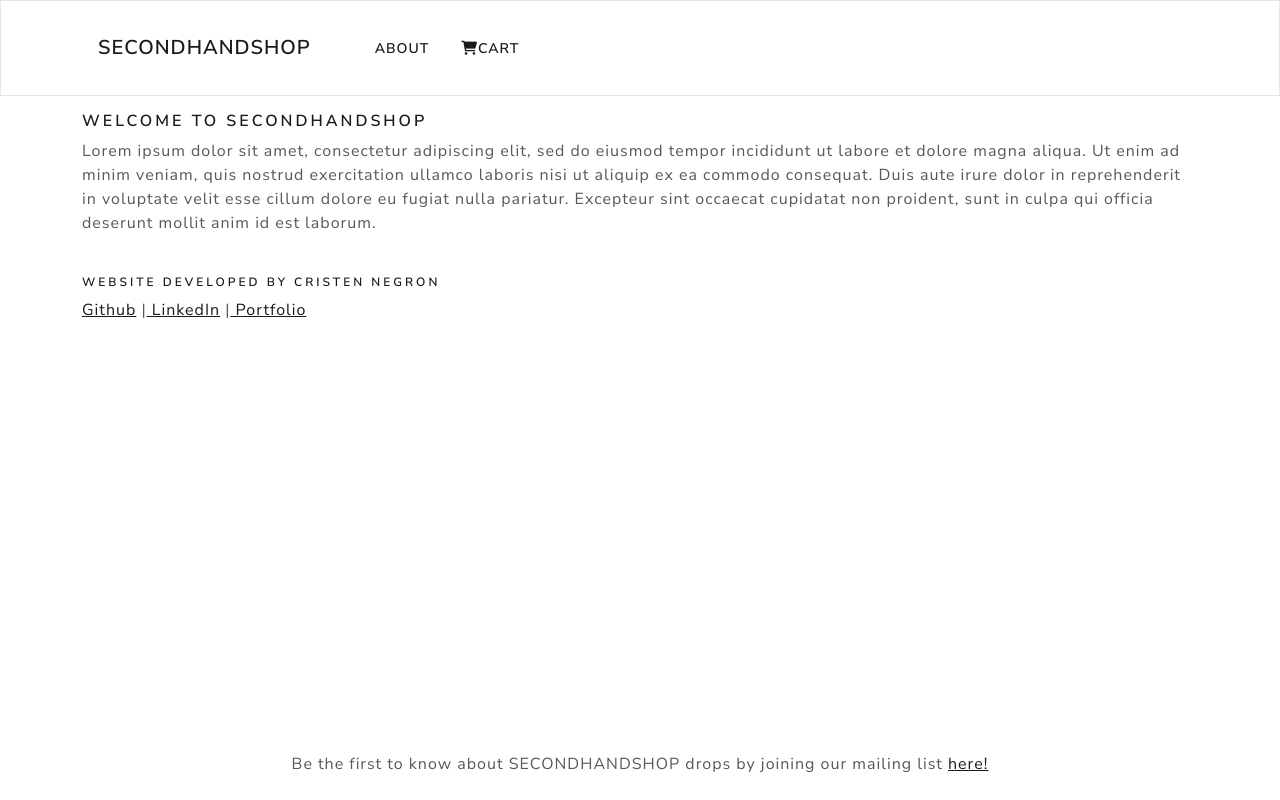
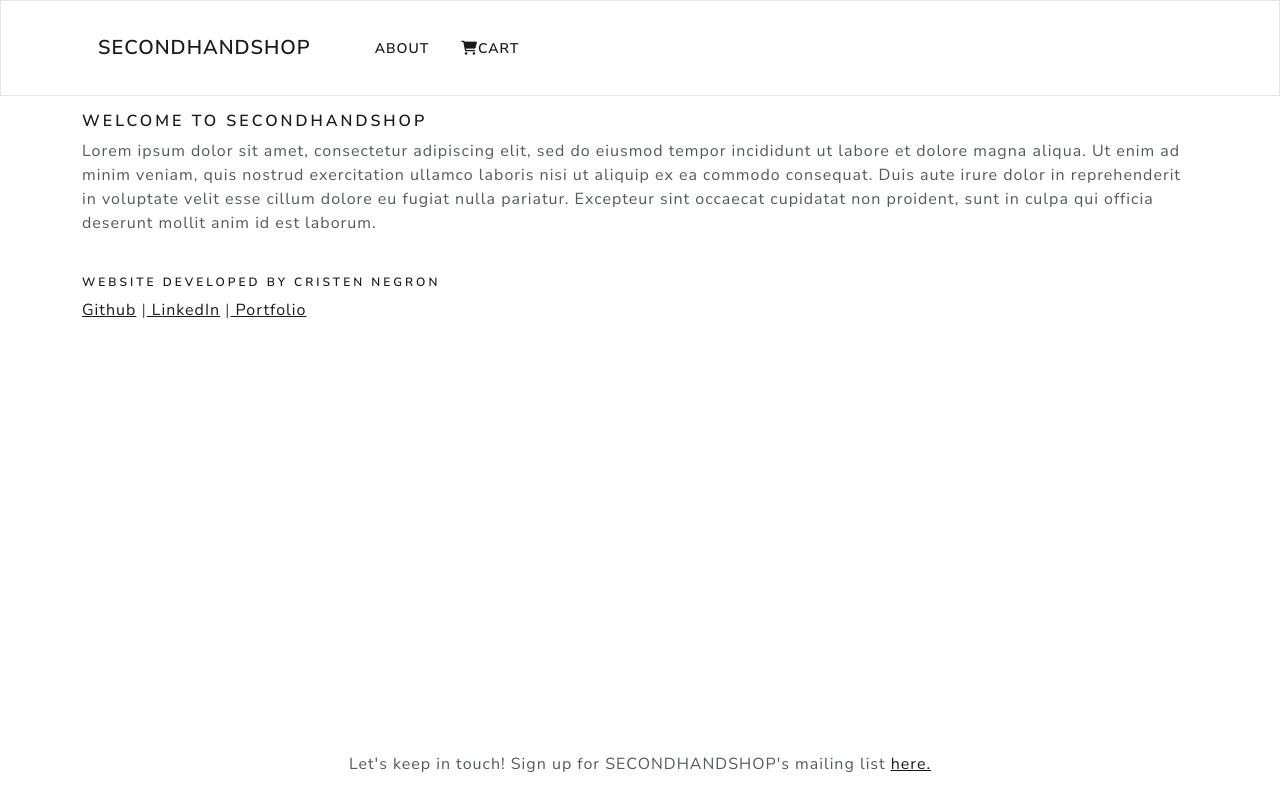
Before and after one commit to cristennegron/secondhandshop, a React (Create React App) app in the folder capstone_django/client/: page /about in a window 1280 px wide. Built offline with nearby package versions, Linux system fonts and the light colour scheme.

Commit message:
updated footer

```diff
--- a/capstone_django/client/src/components/Footer.js
+++ b/capstone_django/client/src/components/Footer.js
@@ -7,7 +7,7 @@ function Footer() {
        <footer>
         <Container>
             <Row>
-                <Col className="text-center py-3">Be the first to know about SECONDHANDSHOP drops by joining our mailing list <a href="">here! </a> </Col>
+                <Col className="text-center py-3">Let's keep in touch! Sign up for SECONDHANDSHOP's mailing list <a href=""> here.</a></Col>
            </Row>
         </Container>
         </footer>
```
